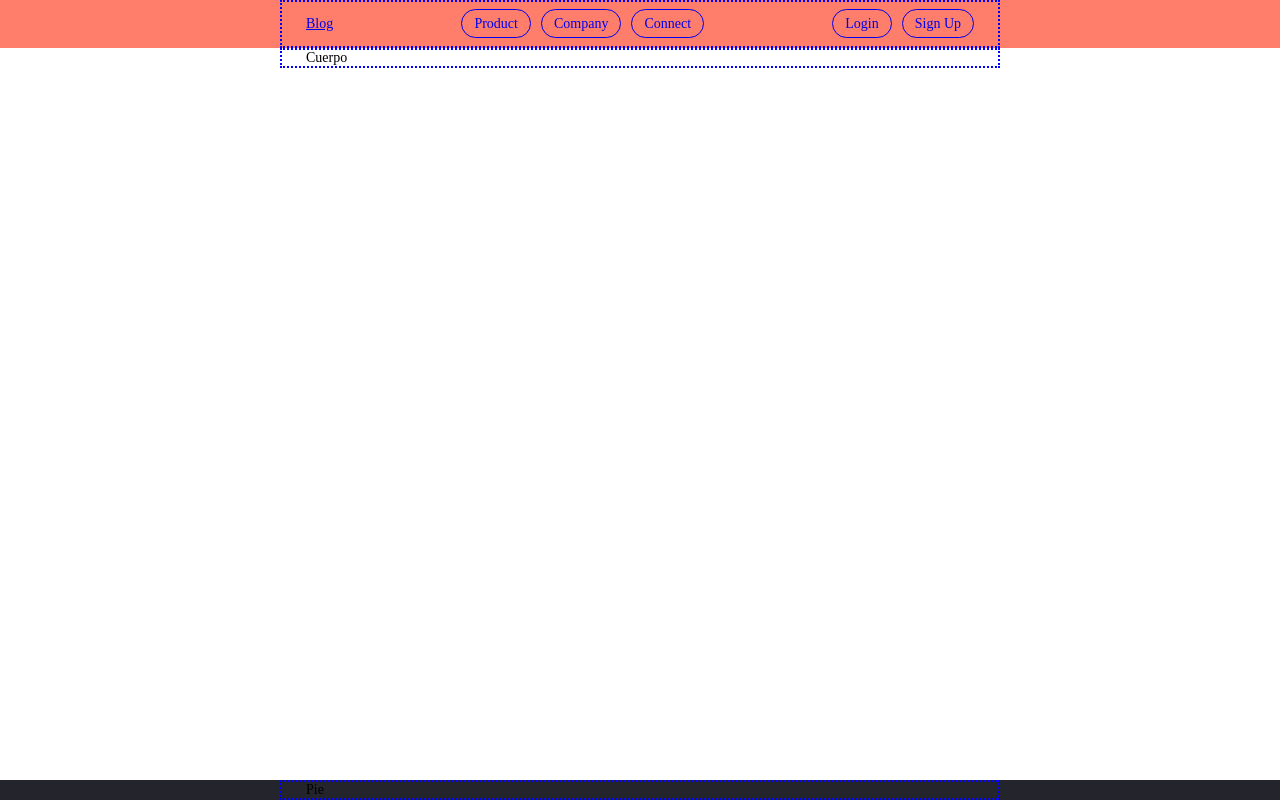
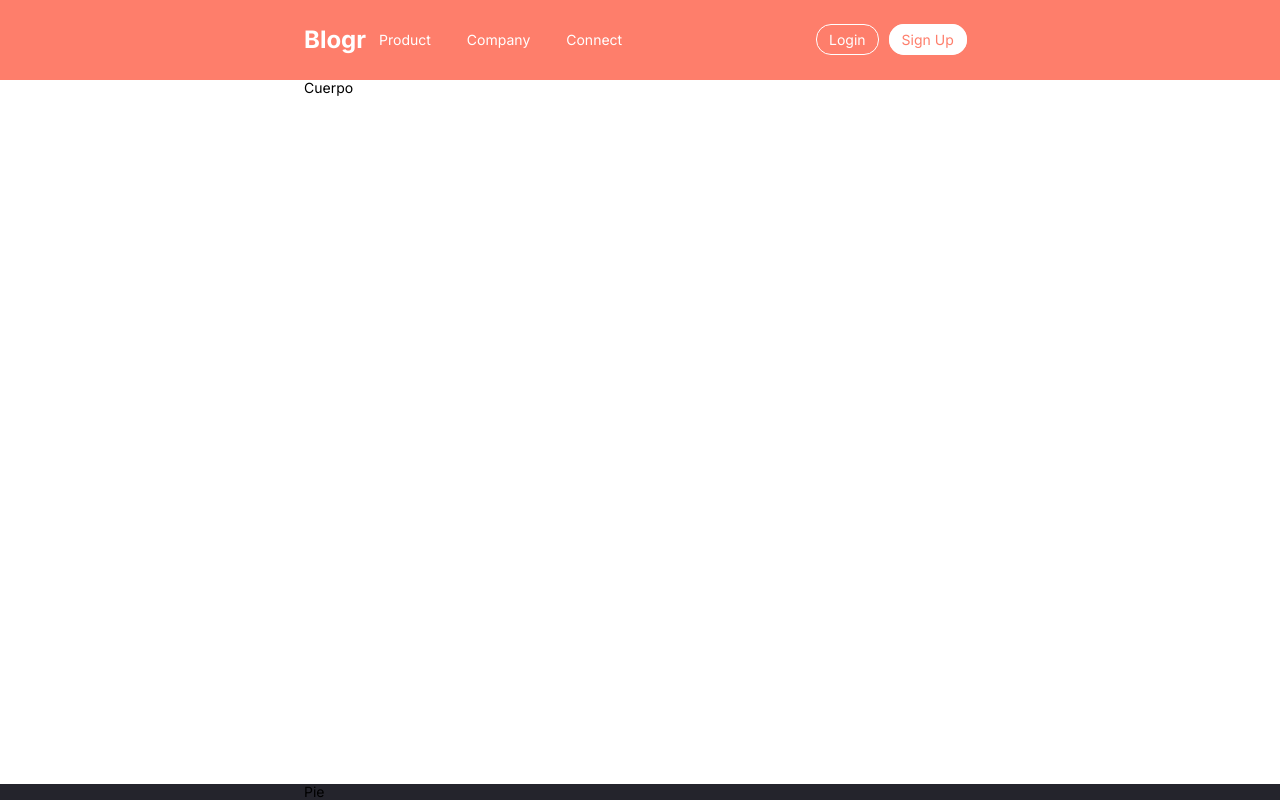
Before and after one commit to Dahld111/Blogr-rwd, a plain HTML site: page index.html in a window 1280 px wide. Drawn offline with Linux system fonts and the light colour scheme.

Commit message:
se termina de configurar el header

```diff
--- a/css/index.css
+++ b/css/index.css
@@ -20,6 +20,7 @@
 
     body{
         font-size: 1.4rem;
+        font-family: "Inter", sans-serif;
     }
 
     .main-container{
@@ -37,6 +38,18 @@
         display: flex;
         justify-content: space-between;
         align-items: center;
+        max-height: 8rem;
+        height: 8rem;
+    }
+
+    .navbar-left{
+    }
+
+    .logo-site{
+        text-decoration: none;
+        color: white;
+        font-size: 2.4rem;
+        font-weight: bold;
     }
 
     .navbar__center {
@@ -46,8 +59,14 @@
         gap: 1rem;
     }
 
+    .icon-hamburguer{
+        color: white;
+        font-size: 2.5rem;
+    }
+
     .navbar__rigth{
         display: none;
+        flex-basis: 16rem
     }
 
     .menu-main {
@@ -68,11 +87,29 @@
     }
 
     .btn{
-        border: 1px solid;
+        border: 1px solid yellow;
         padding: .6rem 1.2rem;
         border-radius: 1.5rem;
         box-sizing: border-box;
         text-decoration: none;
+    }
+
+    .btn-primary{
+        background: white;
+        border: 1px solid white;
+        color: var(--Coral-Reef);
+        box-sizing: border-box;
+    }
+
+    .btn-outline-primary{
+        border: 1px solid white;
+        color: white;
+        box-sizing: border-box;
+    }
+
+    .btn-secondary{
+        border: 1px solid transparent;
+        color: white;
     }
 
     /* Main */
@@ -89,19 +126,20 @@
 
     /* Container */
     .container{
-        border: 2px dotted blue;
+        /* border: 2px dotted blue; */
         max-width: 96vw;
         margin: 0 auto;
         box-sizing: border-box;
         padding: 0 .8rem;
     }
     .container-fluid{
-        border: 2px dotted orange;
+        /* border: 2px dotted orange; */
         max-width: 100vw;
         margin: 0 auto;
         box-sizing: border-box;
         padding: 0;
     }
+
 
     /* Media Queries */
 
@@ -117,8 +155,15 @@
             max-width: 72.0rem;
             padding: 0 2.4rem;
         }
+        .navbar_left{
+            flex-basis: 16rem;
+        }
+        .navbar__center{
+            flex-grow: 1;
+        }
         .navbar__rigth{
             display: block;
+            flex-basis: 16rem;
         }
         .menu-main{
             list-style: none;
--- a/index.html
+++ b/index.html
@@ -4,6 +4,9 @@
     <meta charset="UTF-8">
     <meta name="viewport" content="width=device-width, initial-scale=1.0">
     <title>Document</title>
+    <link rel="preconnect" href="https://fonts.googleapis.com">
+    <link rel="preconnect" href="https://fonts.gstatic.com" crossorigin>
+    <link href="https://fonts.googleapis.com/css2?family=Inter:ital,opsz,wght@0,14..32,100..900;1,14..32,100..900&display=swap" rel="stylesheet">
     <link rel="stylesheet" href="https://cdnjs.cloudflare.com/ajax/libs/font-awesome/6.7.2/css/all.min.css" integrity="sha512-Evv84Mr4kqVGRNSgIGL/F/aIDqQb7xQ2vcrdIwxfjThSH8CSR7PBEakCr51Ck+w+/U6swU2Im1vVX0SVk9ABhg==" crossorigin="anonymous" referrerpolicy="no-referrer" />
     <link rel="stylesheet" href="./css/normalize.css">
     <link rel="stylesheet" href="./css/index.css">
@@ -14,18 +17,18 @@
             <div class="container">
                 <nav class="navbar">
                     <div class="navbar__left">
-                        <a href="#">Blog</a>
+                        <a class="logo-site" href="#">Blogr</a>
                     </div>
                     <div class="navbar__center">
                         <ul class="menu-main">
                             <li class="menu-item item item-1">
-                                <a class="menu-link link link-1 btn" href="#">Product</a>
+                                <a class="menu-link link link-1 btn btn-secondary" href="#">Product</a>
                             </li>
                             <li class="menu-item item item-2">
-                                <a class="menu-link link link-2 btn" href="#">Company</a>
+                                <a class="menu-link link link-2 btn btn-secondary" href="#">Company</a>
                             </li>
                             <li class="menu-item item item-3">
-                                <a class="menu-link link link-3 btn" href="#">Connect</a>
+                                <a class="menu-link link link-3 btn btn-secondary" href="#">Connect</a>
                             </li>
                         </ul>
                         <i class="fa-solid fa-bars icon-hamburguer"></i>
@@ -33,13 +36,13 @@
                     <div class="navbar__rigth">
                         <ul class="menu-authentication">
                             <li class="menu-item item item-1">
-                                <a class="menu-link link link-1 btn" href="#">Login</a>
+                                <a class="menu-link link link-1 btn btn-outline-primary" href="#">Login</a>
                             </li>
                             <li class="menu-item item item-2">
-                                <a class="menu-link link link-2 btn" href="#">Sign Up</a>
+                                <a class="menu-link link link-2 btn btn-primary" href="#">Sign Up</a>
                             </li>
                             <li class="menu-item item item-3">
-                                <a class="menu-link link link-3 btn" href="#">Sign Out</a>
+                                <a class="menu-link link link-3 btn btn-outline-primary" href="#">Sign Out</a>
                             </li>
                         </ul>
                     </div>
```
